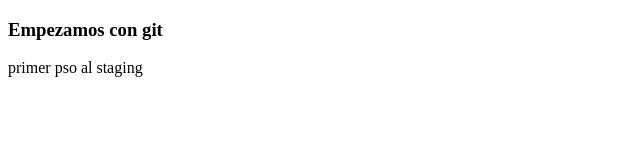
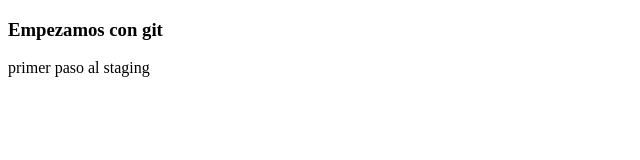
Before and after one commit to MarcelaBerzoni/Prueba-git, a plain HTML site: page index.html in a window 1280 px wide. Shown: the full height of the page, 0-640 px from the left. Drawn offline with Linux system fonts and the light colour scheme.

Commit message:
corregi ortografia

```diff
--- a/index.html
+++ b/index.html
@@ -7,6 +7,6 @@
 </head>
 <body>
     <h3>Empezamos con git</h3>
-    <p>primer pso al staging</p>
+    <p>primer paso al staging</p>
 </body>
 </html>
```
